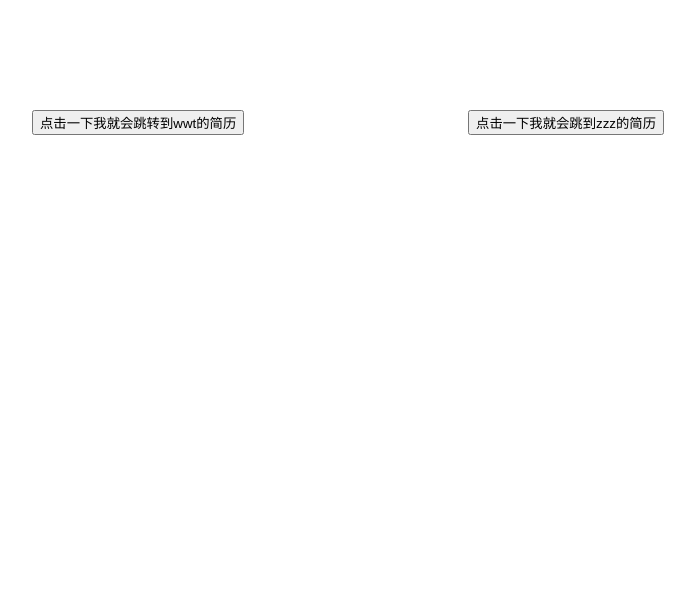
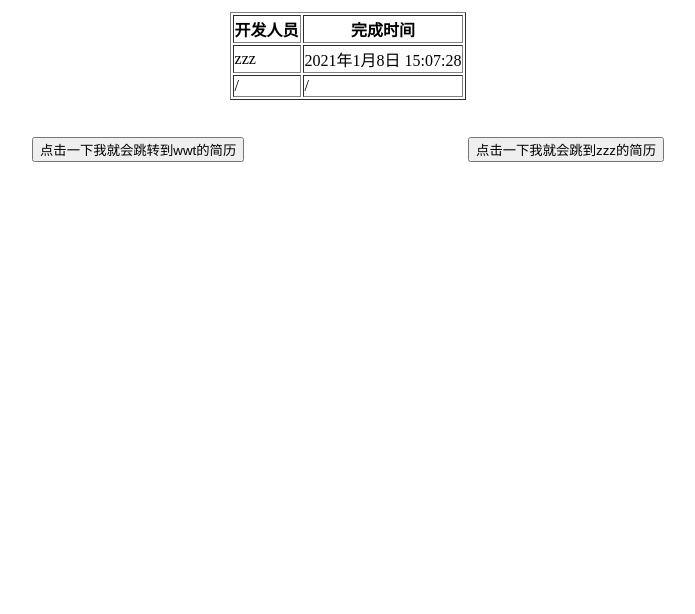
Before and after one commit to zzzweakman/wwt-first-try, a plain HTML site: page index.html in a window 1280 px wide. Shown: the part 186-800 px from the top of the page, without its empty margins (292-987 px from the left). Drawn offline with Linux system fonts and the light colour scheme.

Commit message:
zzz.html页面完成以及index页面填写

```diff
--- a/index.html
+++ b/index.html
@@ -1,10 +1,26 @@
 <!DOCTYPE html>
 <html>
+<meta charset="utf-8">
 <head>
 	<title>zzz和wwt的建立导航页面</title>
 </head>
 <body>
-	<div style="width: 50%;height:600px;margin: auto;display: flex;flex-direction: row;justify-content: space-between;align-items: center;">
+	<h1 style="text-align: center;margin-top: 10%;">请开发人员完成填写</h1>
+	<table border="1" style="margin: auto;margin-top: 2%;">
+		<tr>
+			<th>开发人员</th>
+			<th>完成时间</th>
+		</tr>
+		<tr>
+			<td>zzz</td>
+			<td>2021年1月8日 15:07:28</td>
+		</tr>
+		<tr>
+			<td>/</td>
+			<td>/</td>
+		</tr>
+	</table>
+	<div style="width: 50%;height:100px;margin: auto;display: flex;flex-direction: row;justify-content: space-between;align-items: center;">
 		<button onclick="jump('zzz.html')">
 		点击一下我就会跳转到wwt的简历
 	</button>
```
